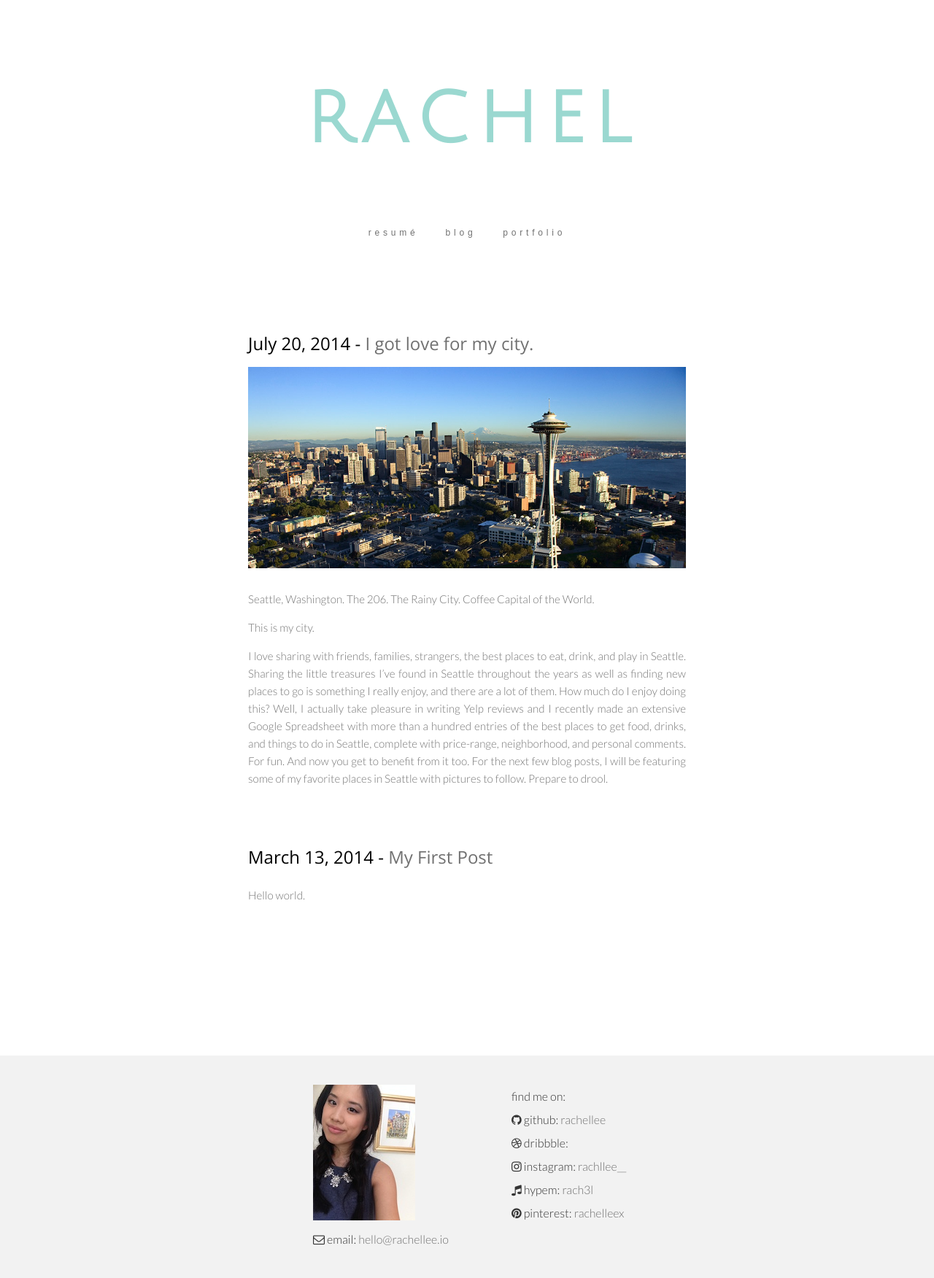
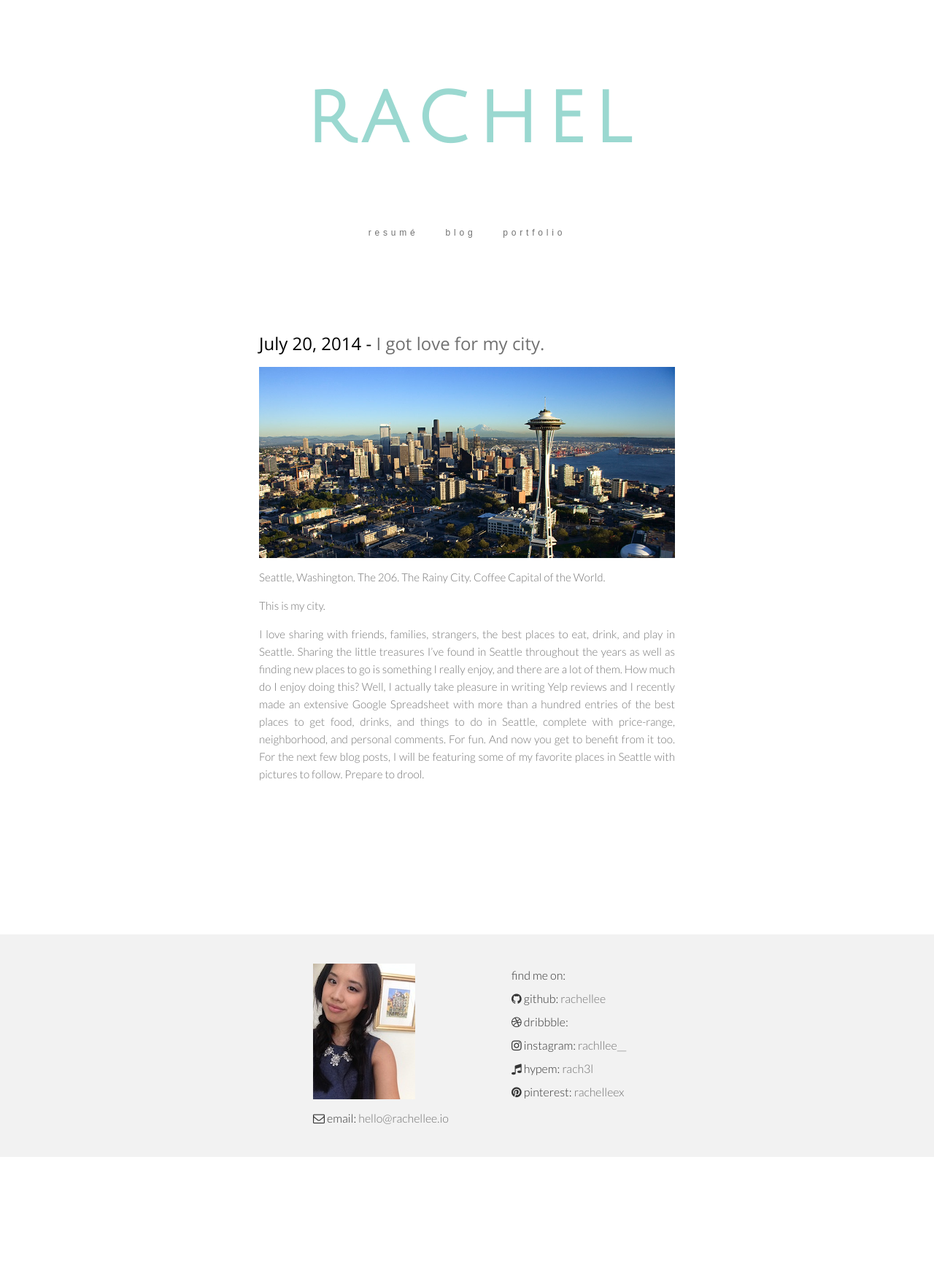
Before and after one commit to rachellee/resume, a Jekyll site: the page built from blog/index.html, in a window 1280 px wide. Shown: the whole page at 73% size. Built offline with Jekyll 4.4.1, drawn with Linux system fonts in a browser that asks for light colours; nearby versions of some CDN libraries; after the commit the page ends 1586 px from its top, so only the background shows below that.

Commit message:
edited posts

```diff
--- a/_posts/2014-03-13-my-first-post.md
+++ /dev/null
@@ -1,6 +0,0 @@
----
-layout: post
-title: My First Post
----
-
-Hello world.
--- a/index.css
+++ b/index.css
@@ -141,7 +141,7 @@ ul {
 
 .blog_container {
 	margin: 8rem auto;
-	max-width: 600px;
+	max-width: 570px;
 	width: 100%;
 	padding-bottom: 0rem;
 }
@@ -149,7 +149,7 @@ ul {
 .post_header {
 	font-family: 'Open Sans', Helvetica, Arial, sans-serif;
 	font-weight: 100;
-	font-size: 24px;
+	font-size: 1.5rem;
 }
 
 .post_content {
@@ -164,7 +164,7 @@ ul {
 }
 
 .post_img {
-	max-width: 600px;
+	max-width: 570px;
 	padding-bottom: 1rem;
 }
 
@@ -230,7 +230,6 @@ footer {
 
 
 
-
 /* ===========================================================================================
 	Media Queries
    =========================================================================================== */
@@ -255,7 +254,6 @@ footer {
 		width: 85%;
 	}
 
-
 	#contact {
 		line-height: 1.5rem;
 		width: 40%;
@@ -272,6 +270,36 @@ footer {
 		width: 50%;
 		margin: 0px auto;
 		padding-right: 6px;
+	}
+
+	/* blog */
+	.blog_container {
+		margin: 8rem auto;
+		width: 85%;
+		padding-bottom: 0rem;
+	}
+
+	.post_header {
+		font-family: 'Open Sans', Helvetica, Arial, sans-serif;
+		font-weight: 100;
+		font-size: 1.5rem;
+	}
+
+	.post_content {
+		font-family: 'Open Sans', Helvetica, Arial, sans-serif;
+		font-weight: 300;
+		font-size: 0.95rem;
+		line-height: 1.5rem;
+		text-align: justify;
+		color: #757575;
+		padding-top: 1rem;
+		padding-bottom: 4rem;
+	}
+
+	.post_img {
+		width: 100%;
+		padding: 0px;
+		overflow: hidden;
 	}
 }
 
@@ -306,6 +334,36 @@ footer {
 		width: 50%;
 		margin: 0px auto;
 		padding-right: 6px;
+	}
+
+	/* blog */
+	.blog_container {
+		margin: 8rem auto;
+		width: 85%;
+		padding-bottom: 0rem;
+	}
+
+	.post_header {
+		font-family: 'Open Sans', Helvetica, Arial, sans-serif;
+		font-weight: 100;
+		font-size: 1.5rem;
+	}
+
+	.post_content {
+		font-family: 'Open Sans', Helvetica, Arial, sans-serif;
+		font-weight: 300;
+		font-size: 0.95rem;
+		line-height: 1.5rem;
+		text-align: justify;
+		color: #757575;
+		padding-top: 1rem;
+		padding-bottom: 4rem;
+	}
+
+	.post_img {
+		width: 100%;
+		padding: 0px;
+		overflow: hidden;
 	}
 }
 
@@ -345,6 +403,36 @@ footer {
 		margin: 0px auto;
 		padding-right: 6px;
 	}
+
+	/* blog */
+	.blog_container {
+		margin: 8rem auto;
+		width: 85%;
+		padding-bottom: 0rem;
+	}
+
+	.post_header {
+		font-family: 'Open Sans', Helvetica, Arial, sans-serif;
+		font-weight: 100;
+		font-size: 1.5rem;
+	}
+
+	.post_content {
+		font-family: 'Open Sans', Helvetica, Arial, sans-serif;
+		font-weight: 300;
+		font-size: 0.95rem;
+		line-height: 1.5rem;
+		text-align: justify;
+		color: #757575;
+		padding-top: 1rem;
+		padding-bottom: 4rem;
+	}
+
+	.post_img {
+		width: 100%;
+		padding: 0px;
+		overflow: hidden;
+	}
 }
 
 
@@ -370,6 +458,36 @@ footer {
 		margin: 0px auto;
 		padding-right: 0px;
 	}
+
+	/* blog */
+	.blog_container {
+		margin: 8rem auto;
+		width: 85%;
+		padding-bottom: 0rem;
+	}
+
+	.post_header {
+		font-family: 'Open Sans', Helvetica, Arial, sans-serif;
+		font-weight: 100;
+		font-size: 1.5rem;
+	}
+
+	.post_content {
+		font-family: 'Open Sans', Helvetica, Arial, sans-serif;
+		font-weight: 300;
+		font-size: 0.95rem;
+		line-height: 1.5rem;
+		text-align: justify;
+		color: #757575;
+		padding-top: 1rem;
+		padding-bottom: 4rem;
+	}
+
+	.post_img {
+		width: 100%;
+		padding: 0px;
+		overflow: hidden;
+	}
 }
 
 /* Desktops and laptops ----------- */
@@ -377,12 +495,72 @@ footer {
 	#main-header {
 		font-size: 6rem;
 	}
+
+	/* blog */
+	.blog_container {
+		margin: 8rem auto;
+		width: 85%;
+		padding-bottom: 0rem;
+	}
+
+	.post_header {
+		font-family: 'Open Sans', Helvetica, Arial, sans-serif;
+		font-weight: 100;
+		font-size: 1.5rem;
+	}
+
+	.post_content {
+		font-family: 'Open Sans', Helvetica, Arial, sans-serif;
+		font-weight: 300;
+		font-size: 0.95rem;
+		line-height: 1.5rem;
+		text-align: justify;
+		color: #757575;
+		padding-top: 1rem;
+		padding-bottom: 4rem;
+	}
+
+	.post_img {
+		width: 100%;
+		padding: 0px;
+		overflow: hidden;
+	}
 }
 
 /* Large screens ----------- */
 @media screen and (min-width: 1824px){
 	#main-header {
 		font-size: 6rem;
+	}
+
+	/* blog */
+	.blog_container {
+		margin: 8rem auto;
+		width: 85%;
+		padding-bottom: 0rem;
+	}
+
+	.post_header {
+		font-family: 'Open Sans', Helvetica, Arial, sans-serif;
+		font-weight: 100;
+		font-size: 1.5rem;
+	}
+
+	.post_content {
+		font-family: 'Open Sans', Helvetica, Arial, sans-serif;
+		font-weight: 300;
+		font-size: 0.95rem;
+		line-height: 1.5rem;
+		text-align: justify;
+		color: #757575;
+		padding-top: 1rem;
+		padding-bottom: 4rem;
+	}
+
+	.post_img {
+		width: 100%;
+		padding: 0px;
+		overflow: hidden;
 	}
 }
 
@@ -437,5 +615,35 @@ footer {
 		margin: 0px auto;
 		padding-right: 6px;
 	}
+
+	/* blog */
+	.blog_container {
+		margin: 8rem auto;
+		width: 85%;
+		padding-bottom: 0rem;
+	}
+
+	.post_header {
+		font-family: 'Open Sans', Helvetica, Arial, sans-serif;
+		font-weight: 100;
+		font-size: 1.5rem;
+	}
+
+	.post_content {
+		font-family: 'Open Sans', Helvetica, Arial, sans-serif;
+		font-weight: 300;
+		font-size: 0.95rem;
+		line-height: 1.5rem;
+		text-align: justify;
+		color: #757575;
+		padding-top: 1rem;
+		padding-bottom: 4rem;
+	}
+
+	.post_img {
+		width: 100%;
+		padding: 0px;
+		overflow: hidden;
+	}
 }
 }
```
Also changed, not shown: _posts/2014-07-20-One-Day-Seattle.md (+7 -3 lines).
